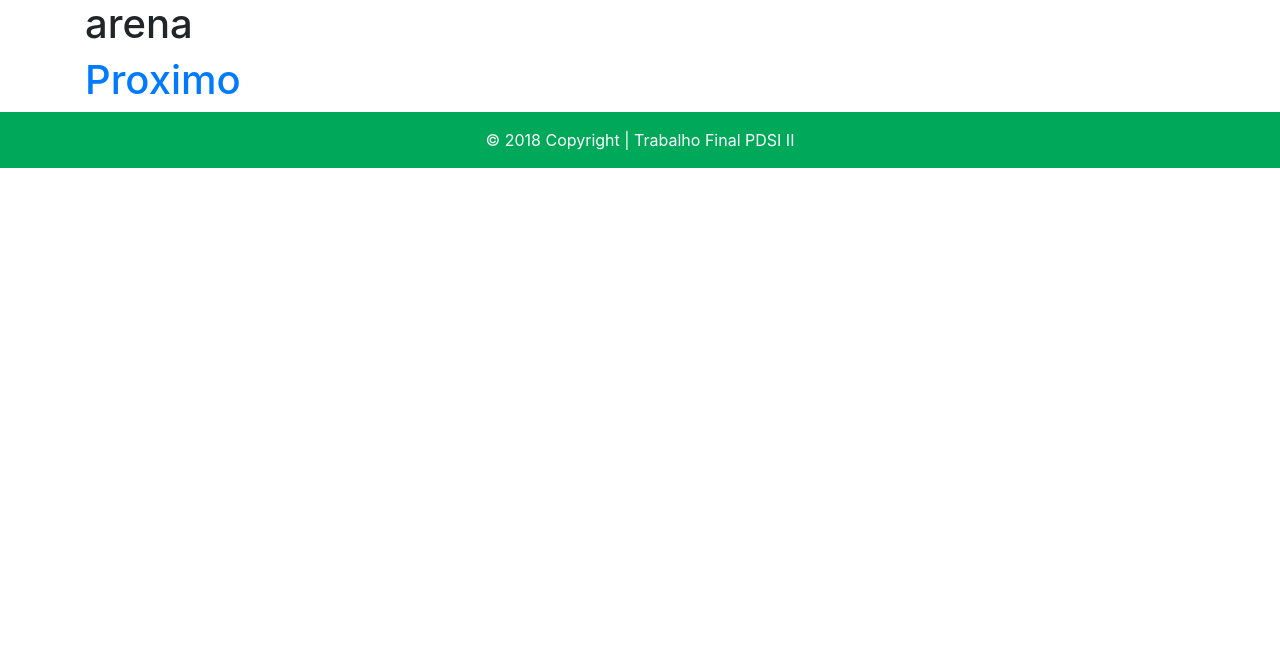
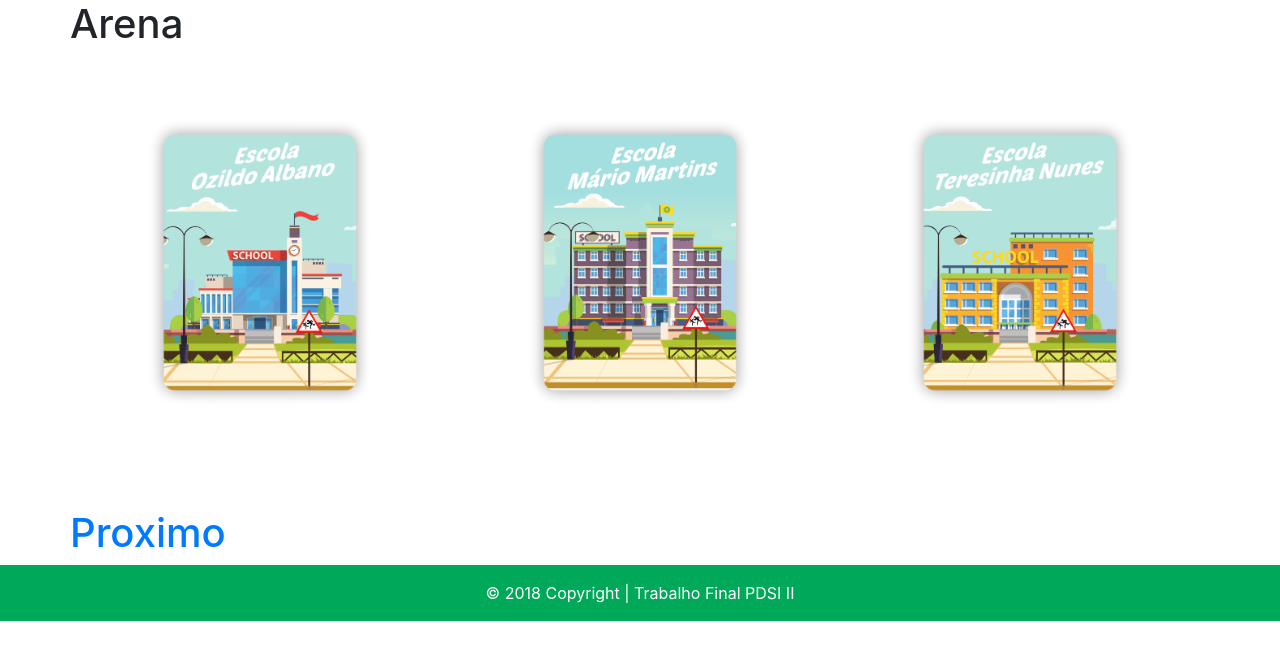
Before and after one commit to samcamposr/ComputerAid, a Django app: page /arena/ in a window 1280 px wide. Shown: the part 112-772 px from the top of the page. Run offline with Django 3.2, Linux system fonts and the light colour scheme; some libraries are stand-ins or nearby versions.

Commit message:
Tela de arena

```diff
--- a/ComputerAid/jogo/static/css/style.css
+++ b/ComputerAid/jogo/static/css/style.css
@@ -70,3 +70,17 @@ footer{
 	width: 200px;
 	height: 72px;
 }
+
+.zoom {
+	padding: 50px;
+	transition: transform .2s;
+	/*width: 200px;
+	height: 200px;*/
+	margin: 0 auto;
+}
+
+.zoom:hover {
+	-ms-transform: scale(1.5); /* IE 9 */
+	-webkit-transform: scale(1.5); /* Safari 3-8 */
+	transform: scale(1.5);
+}
--- a/ComputerAid/jogo/templates/arena.html
+++ b/ComputerAid/jogo/templates/arena.html
@@ -1,6 +1,44 @@
+
 {% extends 'base.html' %}
 
+{% load staticfiles %}
+
 {% block content %}
-<h1>arena</h1>
+<h1>Arena</h1>
+  <div class="album py-12">
+    <div class="container">
+      <div class="row">
+        <div class="col-md-4">
+          <a href="">
+          <img class="zoom card-img-top" src= "{% static "img/escola1.png" %}" alt="Card image cap">
+          </a>
+          <div class="card-body">
+            <div class="d-flex justify-content-between align-items-center">
+            </div>
+          </div>
+        </div>
+        <div class="col-md-4">
+          <a href="">
+          <img class="zoom card-img-top" src= "{% static "img/escola2.png" %}" alt="Card image cap">
+          </a>
+          <div class="card-body">
+            <div class="d-flex justify-content-between align-items-center">
+            </div>
+          </div>
+        </div>
+        <div class="col-md-4">
+          <a href="">
+          <img class="zoom card-img-top" src= "{% static "img/escola3.png" %}" alt="Card image cap">
+          </a>
+          <div class="card-body">
+            <div class="d-flex justify-content-between align-items-center">
+            </div>
+          </div>
+        </div>
+      </div>
+    </div>
+  </div>
+
+
 <h1><a href="{% url 'jogo:ano' %}">Proximo</a></h1>
 {% endblock %}
--- a/ComputerAid/jogo/templates/base.html
+++ b/ComputerAid/jogo/templates/base.html
@@ -17,10 +17,10 @@
     <body>
         <div class="content container">
             <div class="row">
-                <div class="col-md-8">
+
                     {% block content %}
                     {% endblock %}
-                </div>
+
             </div>
         </div>
     </body>
--- a/ComputerAid/jogo/templates/home.html
+++ b/ComputerAid/jogo/templates/home.html
@@ -27,7 +27,7 @@
                             </div>
                             <button type="button" id="sendlogin" class="btn btn-primary">Jogar</button>
                         </form>
-                        <p class="text-center" >Não possui uma conta? <a href="">Clique aqui</a> </p>
+                        <p class="text-center" >Não possui uma conta? <a href="{% url 'jogo:nome' %}">Clique aqui</a> </p>
                     </div>
 
                 </div>
--- a/ComputerAid/jogo/views.py
+++ b/ComputerAid/jogo/views.py
@@ -3,6 +3,9 @@ from .models import Aluno
 
 def home(request):
     return render(request, 'home.html', {})
+
+def cadastro(request):
+    return render(request, 'cadastro.html', {})
 
 def nome(request):
     return render(request, 'nome.html', {})
```
Also changed, not shown: ComputerAid/jogo/static/img/escola1.png (added), ComputerAid/jogo/static/img/escola2.png (added), ComputerAid/jogo/static/img/escola3.png (added).
